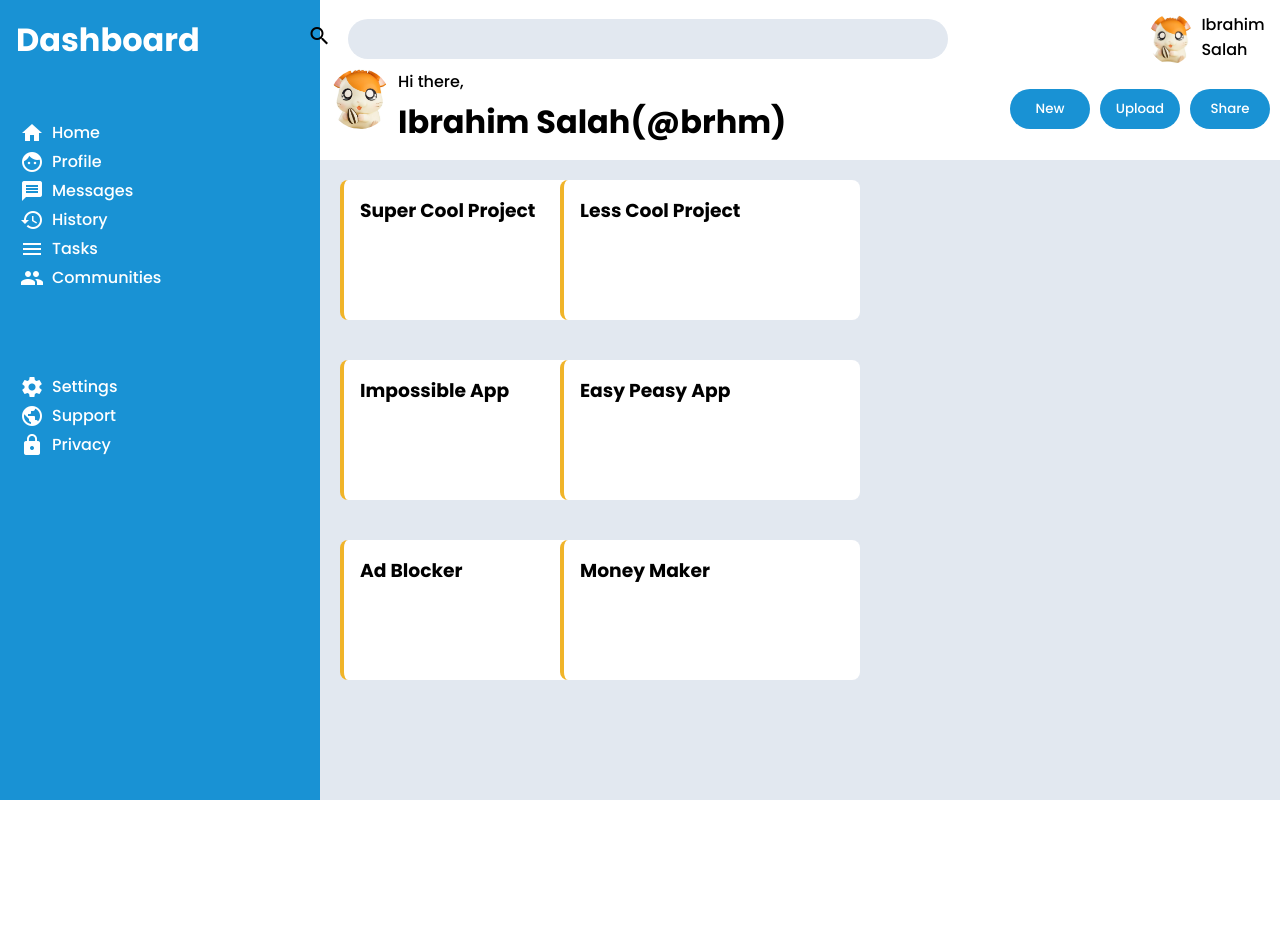
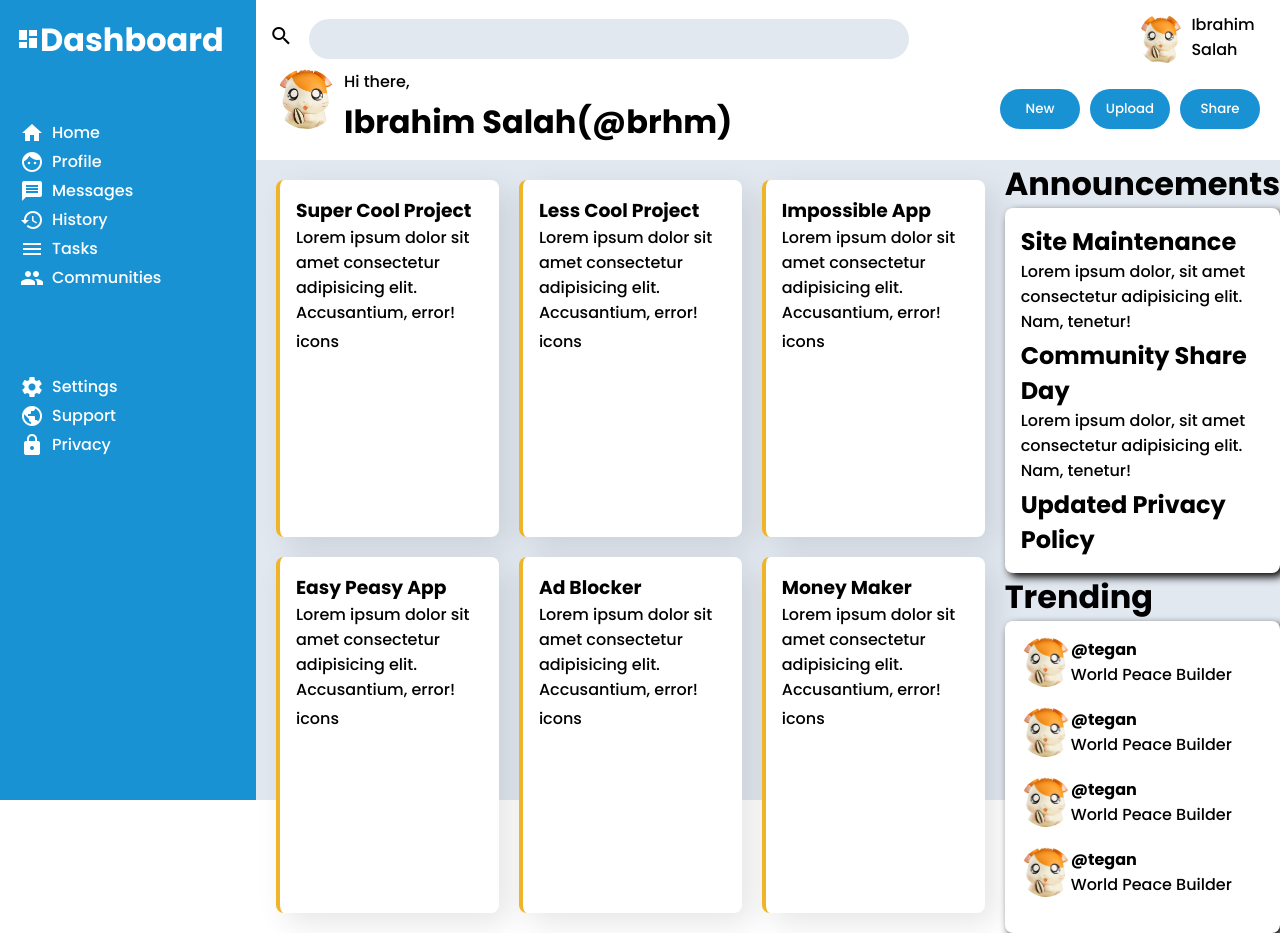
Before and after one commit to GSFSNSICIESA/dashboard, a plain HTML site: page index.html in a window 1280 px wide. Before the commit the page ends 800 px from the top, so only its background shows below. Drawn offline with Linux system fonts and the light colour scheme.

Commit message:
finished. needs small adjustments

```diff
--- a/index.html
+++ b/index.html
@@ -10,7 +10,7 @@
 <body>
     <main>
         <div class="sidebar">
-            <h1>Dashboard</h1>
+            <h1><i class="material-icons">dashboard</i>Dashboard</h1>
 
             <div class="nav">
                 <div class="child1">
@@ -55,25 +55,89 @@
             <div class="meat">
                 <div class="item1">
                     <h3>Super Cool Project</h3>
+                    <p>Lorem ipsum dolor sit amet consectetur adipisicing elit. Accusantium, error!</p>
+                    <span>icons</span>
                 </div>
                 <div class="item2">
                     <h3>Less Cool Project</h3>
+                    <p>Lorem ipsum dolor sit amet consectetur adipisicing elit. Accusantium, error!</p>
+                    <span>icons</span>
                 </div>
                 <div class="item3">
                     <h3>Impossible App</h3>
+                    <p>Lorem ipsum dolor sit amet consectetur adipisicing elit. Accusantium, error!</p>
+                    <span>icons</span>
                 </div>
                 <div class="item4">
                     <h3>Easy Peasy App</h3>
+                    <p>Lorem ipsum dolor sit amet consectetur adipisicing elit. Accusantium, error!</p>
+                    <span>icons</span>
                 </div>
                 <div class="item5">
                     <h3>Ad Blocker</h3>
+                    <p>Lorem ipsum dolor sit amet consectetur adipisicing elit. Accusantium, error!</p>
+                    <span>icons</span>
                 </div>
                 <div class="item6">
                     <h3>Money Maker</h3>
+                    <p>Lorem ipsum dolor sit amet consectetur adipisicing elit. Accusantium, error!</p>
+                    <span>icons</span>
                 </div>
             </div>
             <div class="salad">
+                <div>
+                    <h1>Announcements</h1>
+                    <div>
+                        <div>
+                            <h2>Site Maintenance</h2>
+                            <p>Lorem ipsum dolor, sit amet consectetur adipisicing elit. Nam, tenetur!</p>
+                        </div>
+                        <div>
+                            <h2>Community Share Day</h2>
+                            <p>Lorem ipsum dolor, sit amet consectetur adipisicing elit. Nam, tenetur!</p>
+                        </div>
+                        <div>
+                            <h2>Updated Privacy Policy</h2>
+                        </div>
+                    </div>
+                </div>
+                <div>
+                    <h1>Trending</h1>
+                    <div>
+                        <div class="flexed">
+                            <img src="user.jpg" alt="img">
+                            <div>
+                                <h4>@tegan</h4>
+                                <p>World Peace Builder</p>
+                            </div>
 
+                        </div>
+                        <div class="flexed">
+                            <img src="user.jpg" alt="img">
+                            <div>
+                                <h4>@tegan</h4>
+                                <p>World Peace Builder</p>
+                            </div>
+
+                        </div>
+                        <div class="flexed">
+                            <img src="user.jpg" alt="img">
+                            <div>
+                                <h4>@tegan</h4>
+                                <p>World Peace Builder</p>
+                            </div>
+
+                        </div>
+                        <div class="flexed">
+                            <img src="user.jpg" alt="img">
+                            <div>
+                                <h4>@tegan</h4>
+                                <p>World Peace Builder</p>
+                            </div>
+
+                        </div>
+                    </div>
+                </div>
             </div>
         </div>
     </main>
--- a/styles.css
+++ b/styles.css
@@ -8,14 +8,14 @@
 main{
     display: grid;
     height: 100vh;
-    grid-template-columns: repeat(4, 1fr);
+    grid-template-columns: repeat(5, 1fr);
     grid-template-rows: repeat(5, 1fr);
     grid-template-areas:
-    "sidebar head head head"
-    "sidebar main-content main-content main-content "
-    "sidebar main-content main-content main-content "
-    "sidebar main-content main-content main-content "
-    "sidebar main-content main-content main-content "
+    "sidebar head head head head"
+    "sidebar main-content main-content main-content main-content"
+    "sidebar main-content main-content main-content main-content"
+    "sidebar main-content main-content main-content main-content"
+    "sidebar main-content main-content main-content main-content"
 
 
 
@@ -57,7 +57,7 @@ main{
 
 .header{
     display: grid;
-    padding: 10px;
+    padding: 10px 20px;
     grid-template-columns: repeat(8, 1fr);
     grid-template-rows: auto auto;
     grid-template-areas:
@@ -163,17 +163,39 @@ p{
     border-left: 4px solid #f0b429;
     border-radius: 8px;
     box-sizing: border-box;
-    width: 300px;
-    height: 140px;
     padding: 16px;
+    box-shadow: 10px 10px 30px rgb(0, 0, 0,0.1);
 
 }
 
 .main-content .meat{
     display: grid;
     margin: 20px;
-    grid-template-columns: 200px 200px;
-    grid-template-rows: 160px 160px 160px;
+    grid-template-columns: repeat(auto-fit, minmax(200px, 1fr));
+    grid-template-rows: repeat(auto-fit, minmax(160px, 1fr));
     gap: 20px;
 
 }
+
+.main-content{
+    display: grid;
+    grid-template-columns: 4fr 1fr;
+}
+.salad > div > div{
+    border-radius: 8px;
+    padding: 16px;
+    box-shadow: 4px 4px 8px;
+    background-color: #fff;
+}
+
+.salad .flexed{
+    display: flex;
+    margin-bottom: 16px;
+}
+
+.salad .flexed > img{
+    height: 50px;
+    width: 50px;
+    border-radius: 50%;
+    object-fit: cover;
+}
```
